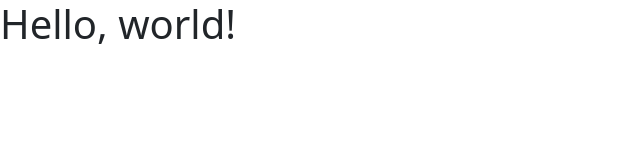
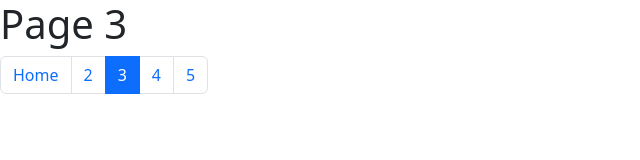
Before and after one commit to blaketvangundy/HW6, a plain HTML site: page Page3.html in a window 1280 px wide. Shown: the whole page, without its empty margins (0-640 px from the left). Drawn offline with nearby package versions, Linux system fonts and the light colour scheme.

Commit message:
Update Page3.html

```diff
--- a/Page3.html
+++ b/Page3.html
@@ -3,11 +3,20 @@
   <head>
     <meta charset="utf-8">
     <meta name="viewport" content="width=device-width, initial-scale=1">
-    <title>Bootstrap demo</title>
+    <title>Homework 6</title>
     <link href="https://cdn.jsdelivr.net/npm/bootstrap@5.3.3/dist/css/bootstrap.min.css" rel="stylesheet" integrity="sha384-QWTKZyjpPEjISv5WaRU9OFeRpok6YctnYmDr5pNlyT2bRjXh0JMhjY6hW+ALEwIH" crossorigin="anonymous">
   </head>
   <body>
-    <h1>Hello, world!</h1>
+    <h1>Page 3</h1>
+     <nav aria-label="Page navigation example">
+  <ul class="pagination">
+    <li class="page-item"><a class="page-link" href="Index.html">Home</a></li>
+    <li class="page-item"><a class="page-link" href="Page2.html">2</a></li>
+    <li class="page-item"><a class="page-link active" href="Page3.html">3</a></li>
+    <li class="page-item"><a class="page-link" href="Page4.html">4</a></li>
+    <li class="page-item"><a class="page-link" href="Page5.html">5</a></li>
+  </ul>
+</nav>
     <script src="https://cdn.jsdelivr.net/npm/bootstrap@5.3.3/dist/js/bootstrap.bundle.min.js" integrity="sha384-YvpcrYf0tY3lHB60NNkmXc5s9fDVZLESaAA55NDzOxhy9GkcIdslK1eN7N6jIeHz" crossorigin="anonymous"></script>
   </body>
 </html>
```
